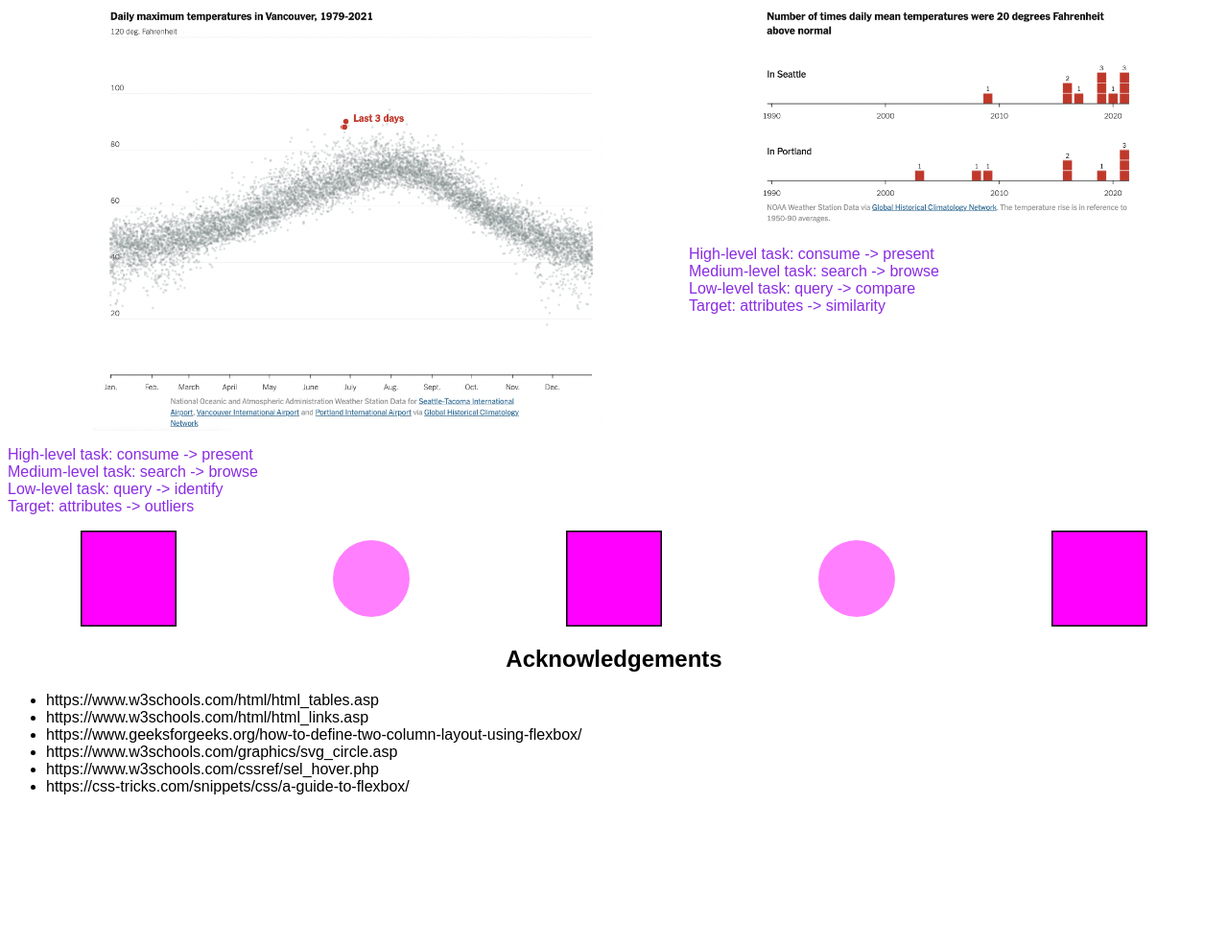
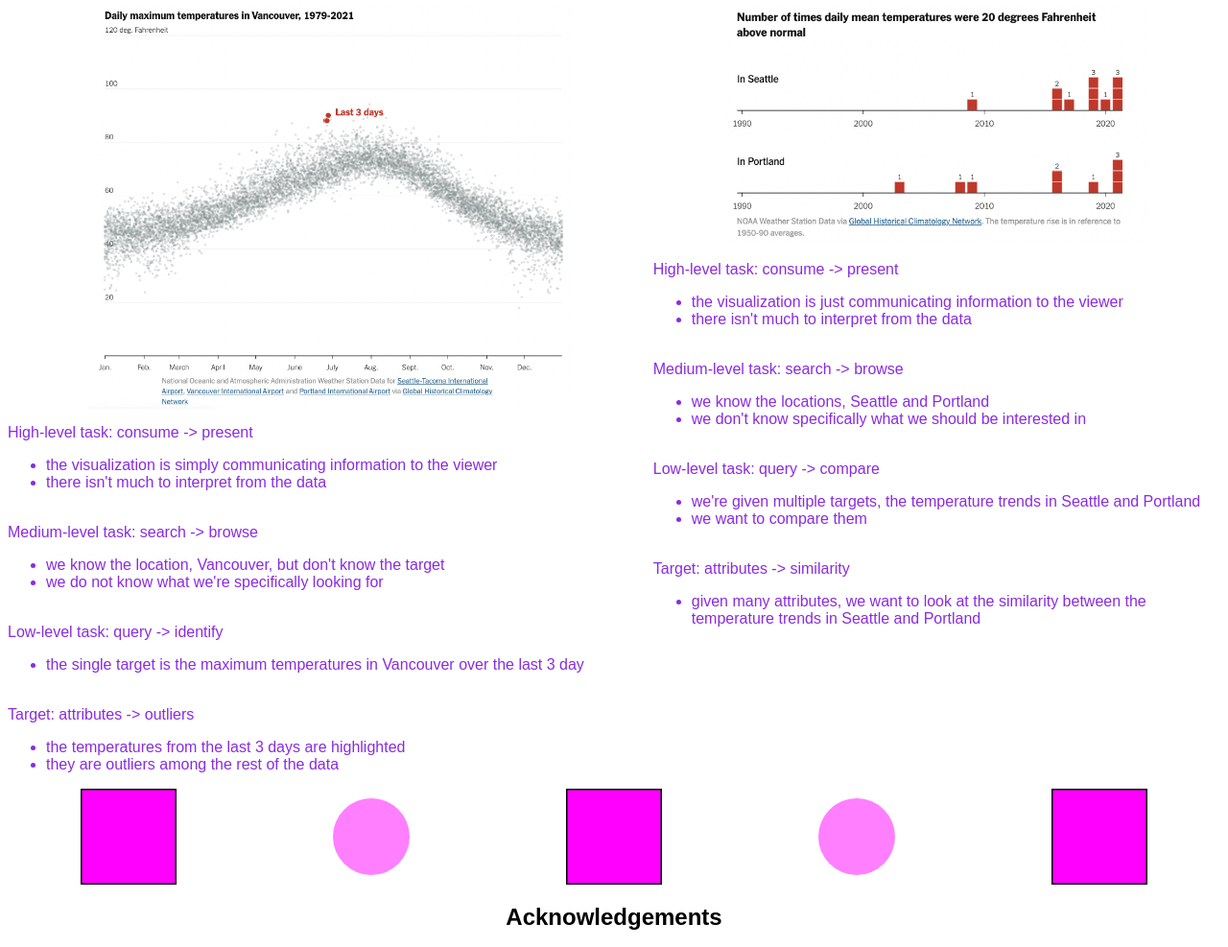
Before and after one commit to DS4200-S23-Class/hw-02-adrianna-somya, a plain HTML site: page index.html in a window 1280 px wide. Shown: the part 828-1815 px from the top of the page at 96% size. Before the commit the page ends 1673 px from the top, so only its background shows below. Drawn offline with Linux system fonts and the light colour scheme.

Commit message:
added reasons for task abstraction

```diff
--- a/index.html
+++ b/index.html
@@ -88,27 +88,102 @@
       <div class="flex-container">
         <div>
           <img src="img/vis1.png" alt="vis1" />
-          <p class="left-align task-abstraction-color">
+          <div class="task-abstraction-color">
+            <p class="left-align">
               High-level task: consume -> present
+              <ul>
+                <li>
+                  the visualization is simply
+                  communicating information to the viewer
+                </li>
+                <li>
+                  there isn't much to
+                  interpret from the data
+                </li>
+              </ul>
               <br />
               Medium-level task: search -> browse
+              <ul>
+                <li>
+                  we know the location,
+                  Vancouver, but don't know the target
+                </li>
+                <li>
+                  we do not know what we're
+                  specifically looking for
+                </li>
+              </ul>
               <br />
               Low-level task: query -> identify
+              <ul>
+                <li>
+                  the single target is the maximum
+                temperatures in Vancouver over the last 3 day
+                </li>
+              </ul>
               <br />
               Target: attributes -> outliers
+              <ul>
+                <li>
+                  the temperatures from the last 3
+                  days are highlighted
+                </li>
+                <li>
+                  they are outliers among the rest of the
+                  data
+                </li>
+              </ul>
             </p>
+          </div>
         </div>
         <div>
           <img src="img/vis2.png" alt="vis2" />
-          <p class="left-align task-abstraction-color">
+          <div class="task-abstraction-color">
+            <p class="left-align">
               High-level task: consume -> present
+              <ul>
+                <li>the visualization is just
+                  communicating information to the viewer
+                </li>
+                <li>
+                  there isn't much to
+                  interpret from the data
+                </li>
+              </ul>
               <br />
               Medium-level task: search -> browse
+              <ul>
+                <li>
+                  we know the locations, Seattle
+                  and Portland
+                </li>
+                <li>
+                  we don't know specifically what we should be
+                  interested in
+                </li>
+              </ul>
               <br />
               Low-level task: query -> compare
+              <ul>
+                <li>
+                  we're given multiple targets, the
+                  temperature trends in Seattle and Portland
+                </li>
+                <li>
+                  we want to compare them
+                </li>
+              </ul>
               <br />
               Target: attributes -> similarity
+              <ul>
+                <li>
+                  given many attributes, we want to
+                  look at the similarity between the temperature trends in Seattle and
+                  Portland
+                </li>
+              </ul>
             </p>
+          </div>
         </div>
       </div>
 
```
Lines whose indentation alone changed are shown as unchanged.
